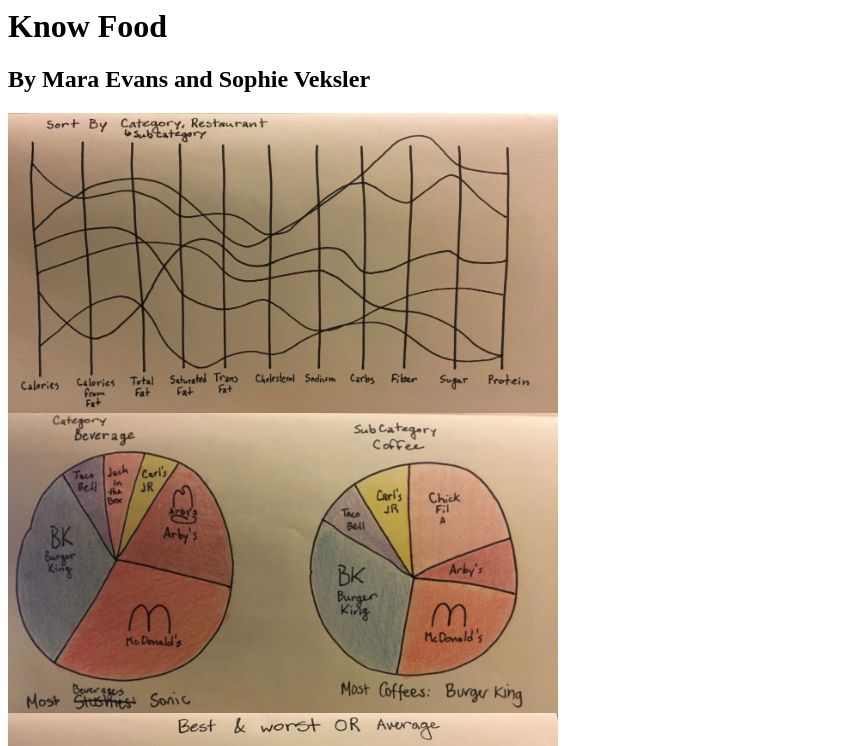
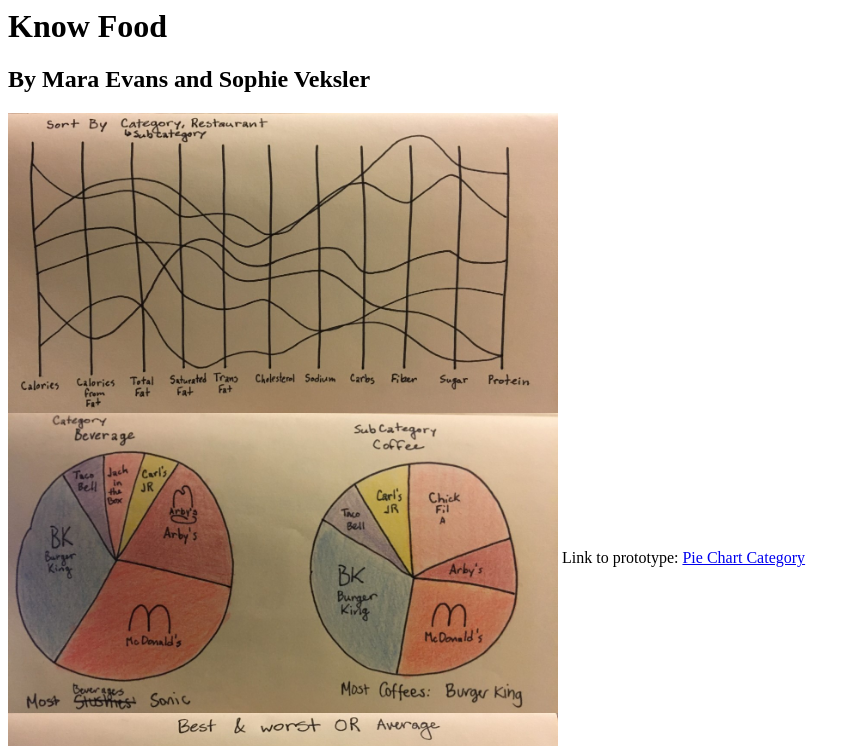
Before and after one commit to evans-mara/Know-Food, a plain HTML site: page index.html in a window 1280 px wide. Shown: the top 746 px of the page, without its empty margins (0-861 px from the left). Drawn offline with Linux system fonts and the light colour scheme.

Commit message:
pie link

```diff
--- a/index.html
+++ b/index.html
@@ -7,6 +7,7 @@
 <img src="https://raw.githubusercontent.com/evans-mara/Know-Food/master/parallel%20coordinates.jpg" alt="parallel coordinates" align="middle" height="300" width="550">
 <br>
 <img src="https://raw.githubusercontent.com/evans-mara/Know-Food/master/pie%20chart.jpg" alt="pie chart" align="middle" height="300" width="550">
+Link to prototype: <a href = pieChart>Pie Chart Category</a>
 <br>
 <img src="https://raw.githubusercontent.com/evans-mara/Know-Food/master/category%20bar.jpg" alt="category bar" align="middle" height="300" width="550">
 Link to prototype: <a href = highLow>High Low Category</a>
```
